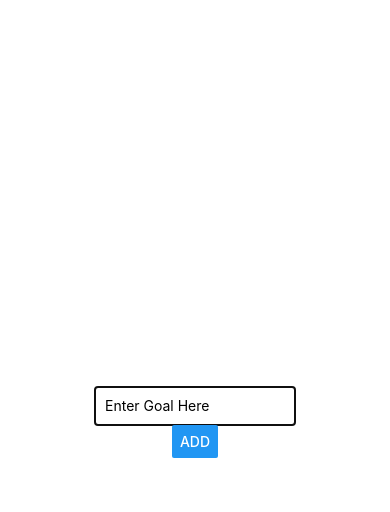
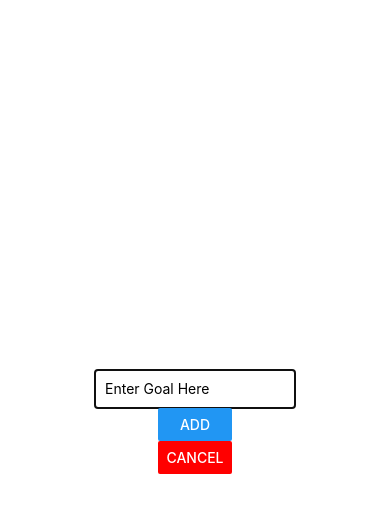
Before and after one commit to wheresronald0/reactNative-practice, a React Native app in the folder rn-concept-practice/: screen / in a window 390 px wide. Both pictures are taken after a click on the button "ADD NEW GOAL". Shown: the top 512 px of the page. Built offline with nearby package versions, Linux system fonts and the light colour scheme.

Commit message:
added cancel button

```diff
--- a/rn-concept-practice/App.js
+++ b/rn-concept-practice/App.js
@@ -33,10 +33,18 @@ export default function App() {
     });
   };
 
+  const cancelGoalHandle = () => {
+    setAddMode(false);
+  };
+
   return (
     <View style={styles.screen}>
       <Button title="Add New Goal" onPress={() => setAddMode(true)} />
-      <GoalInput isVisible={addMode} onAddGoal={addGoalHandle} />
+      <GoalInput
+        isVisible={addMode}
+        onAddGoal={addGoalHandle}
+        onCancel={cancelGoalHandle}
+      />
       <FlatList
         data={goals}
         renderItem={(itemData) => (
--- a/rn-concept-practice/Components/GoalInput.js
+++ b/rn-concept-practice/Components/GoalInput.js
@@ -22,8 +22,10 @@ const GoalInput = (props) => {
           onChangeText={goalInputHandle}
           value={enteredGoal}
         />
-
-        <Button title="Add" onPress={addGoalHandle} />
+        <View style={styles.inputButtons}>
+          <Button title="Add" onPress={addGoalHandle} />
+          <Button title="Cancel" color="red" onPress={props.onCancel} />
+        </View>
       </View>
     </Modal>
   );
@@ -41,5 +43,6 @@ const styles = StyleSheet.create({
     borderBottomWidth: 1,
     padding: 10,
   },
+  inputButtons: {},
 });
 export default GoalInput;
```
